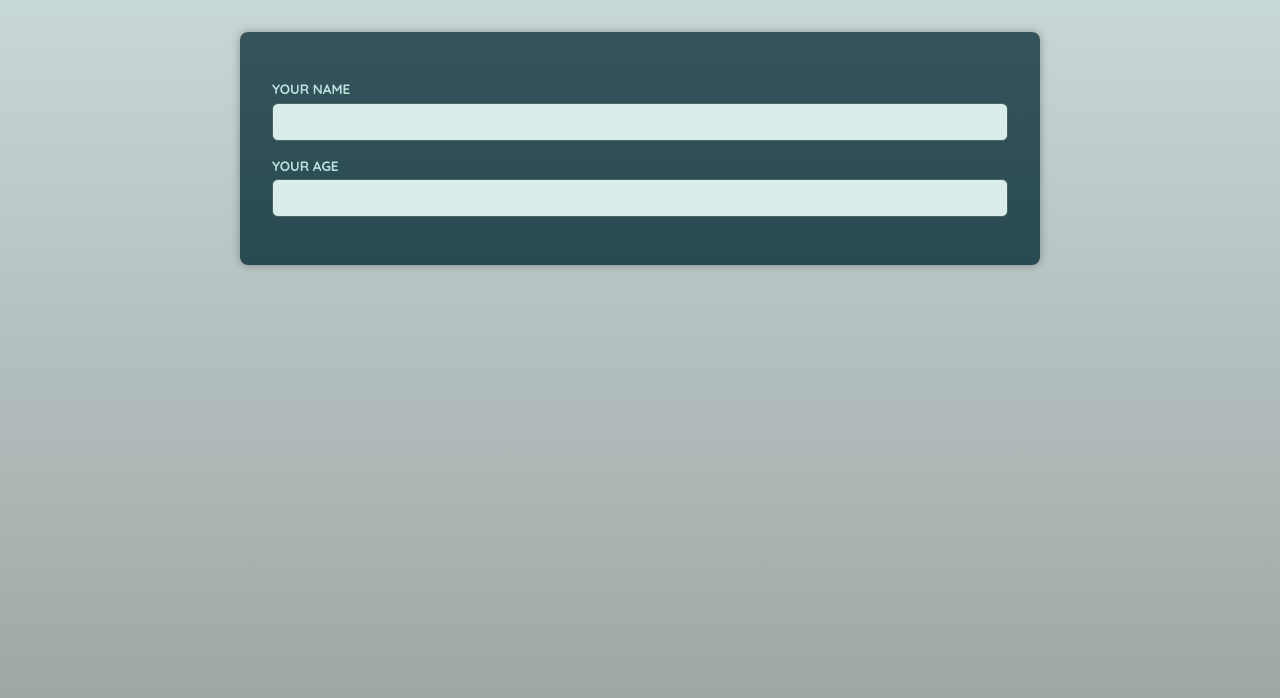
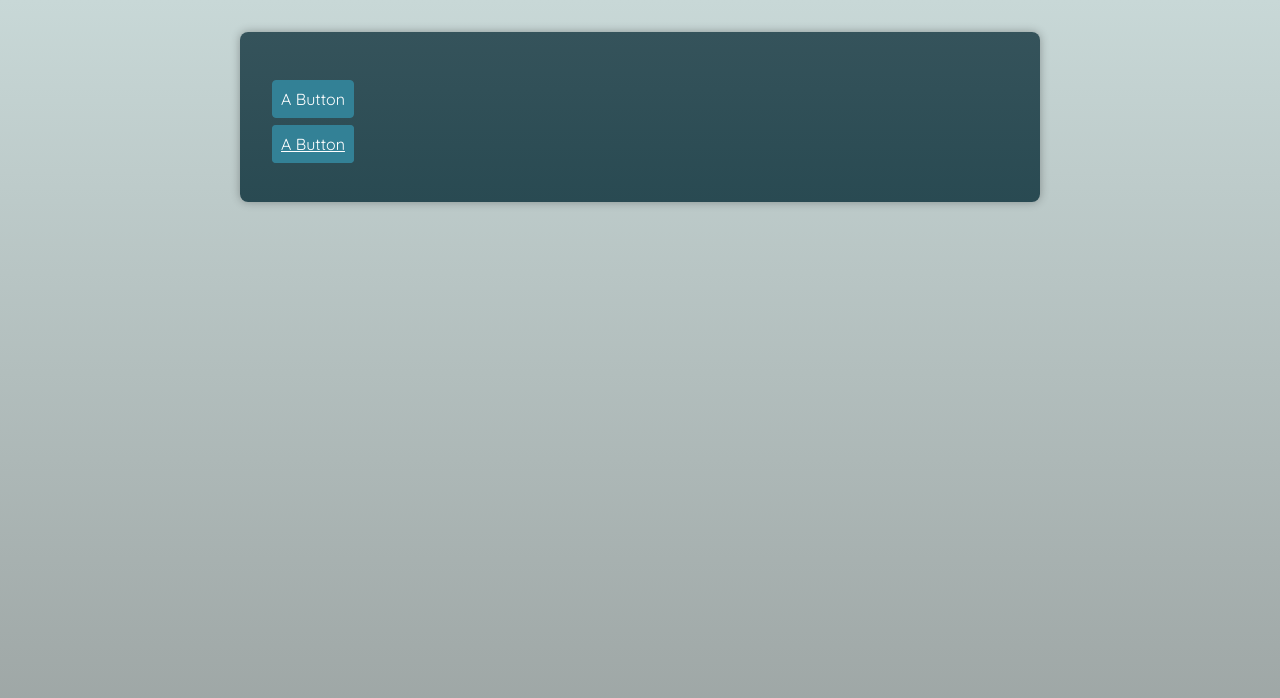
Before and after one commit to sagarmj94/ReactWithAdvanceTs, a React (Vite) app: page / in a window 1280 px wide. Shown: the top 698 px of the page. Built offline with nearby package versions, Linux system fonts and the light colour scheme; a web font is replaced by a local one.

Commit message:
button type how button component and rest of button types added without manually

```diff
--- a/src/App.tsx
+++ b/src/App.tsx
@@ -1,10 +1,20 @@
+import Button from "./components/Button";
 import Input from "./components/Inputs";
 
 function App() {
   return (
     <main>
-      <Input id="name" label="Your name" />
-      <Input id="age" label="Your age" />
+      {/* <Input id="name" label="Your name" type="text" />
+      <Input id="age" label="Your age" type="number" /> */}
+
+      <p>
+        <Button el="button">A Button</Button>
+      </p>
+      <p>
+        <Button el="anchor" href="https://google.com">
+          A Button
+        </Button>
+      </p>
     </main>
   );
 }
--- /dev/null
+++ b/src/components/Button.tsx
@@ -0,0 +1,18 @@
+import { ComponentPropsWithoutRef } from "react";
+
+type ButtonProps = {
+  el: "button";
+} & ComponentPropsWithoutRef<"button">;
+
+type AnchorProps = {
+  el: "anchor";
+} & ComponentPropsWithoutRef<"a">;
+
+export default function Button(props: ButtonProps | AnchorProps) {
+  //   const { el, ...otherProps } = props;
+
+  if (props.el === "anchor") {
+    return <a className="button" {...props}></a>;
+  }
+  return <button className="button" {...props}></button>;
+}
--- a/src/components/Inputs.tsx
+++ b/src/components/Inputs.tsx
@@ -1,13 +1,15 @@
+import { ComponentPropsWithoutRef } from "react";
+
 type InputProps = {
   label: string;
   id: string;
-};
+} & ComponentPropsWithoutRef<"input">;
 
-export default function Input({ label, id }: InputProps) {
+export default function Input({ label, id, ...props }: InputProps) {
   return (
     <p>
       <label htmlFor={id}>{label}</label>
-      <input type="text" id={id} />
+      <input type="text" id={id} {...props} />
     </p>
   );
 }
```
